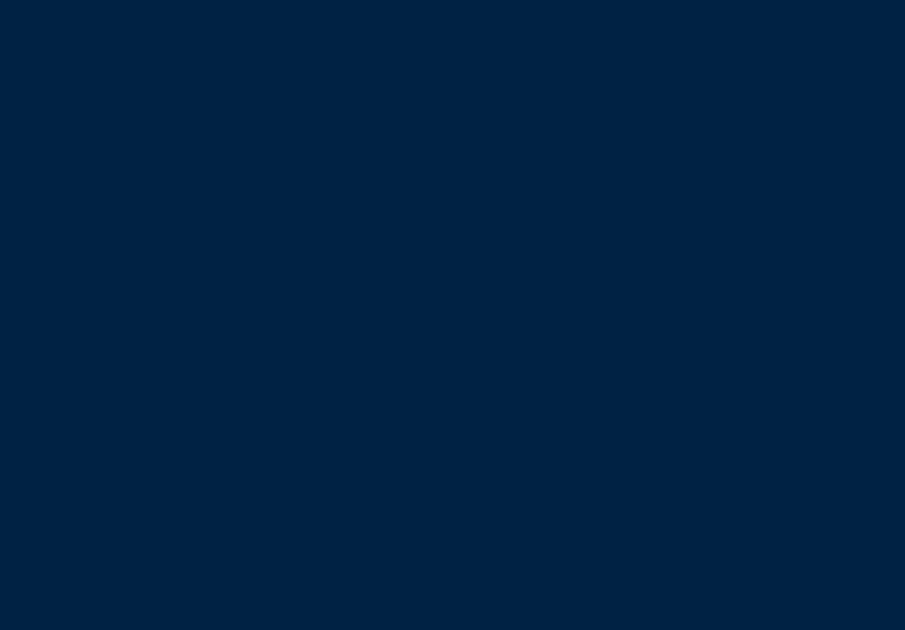
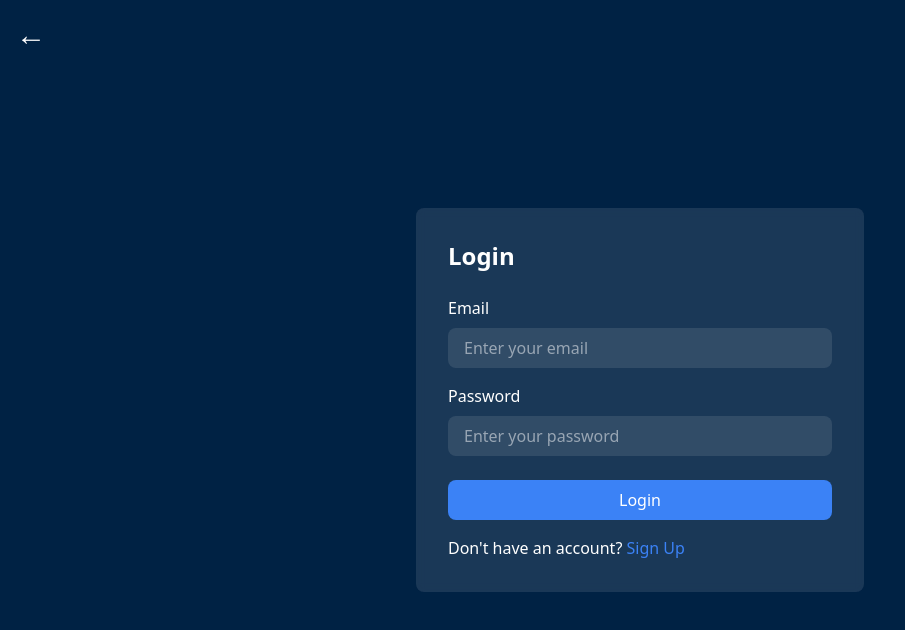
Before and after one commit to pratyush6653/Streamify, a React (Vite) app in the folder Frontend/Streamify_Frontend/: page /signin in a window 1280 px wide. Before the commit this address had no page. Shown: the top 630 px of the page, without its empty margins (0-905 px from the left). Built offline with nearby package versions, Linux system fonts and the light colour scheme.

Commit message:
login and logout page added

```diff
--- a/Frontend/Streamify_Frontend/src/App.jsx
+++ b/Frontend/Streamify_Frontend/src/App.jsx
@@ -1,7 +1,9 @@
 import { BrowserRouter as Router, Routes, Route } from 'react-router-dom';
 import Layout from './components/Layout'; // Import the Layout component
 import VideoUpload from './components/VideoUpload';
-import PlayVideo from './components/PlayVideoComponent'; // Correct the file name casing//
+import PlayVideo from './components/PlayVideoComponent'; // Correct the file name casing
+import Signin from './components/Signin'; // Import the Signin component
+import Signup from './components/Signup'; // Import the Signup component
 import { motion } from 'framer-motion'; // Import motion from framer-motion
 import { useEffect, useState } from 'react'; // Import useEffect and useState for typing effect
 
@@ -121,7 +123,21 @@ function App() {
                   animate={{ opacity: 1 }}
                   transition={{ delay: 1.7, duration: 3 }}
                 >
-                  {/* Additional Content */}
+                  {/* Navigation Links */}
+                  <div className="flex justify-center space-x-4">
+                    <a
+                      href="/signin"
+                      className="px-4 py-2 bg-blue-500 text-white rounded-lg hover:bg-blue-600"
+                    >
+                      Sign In
+                    </a>
+                    <a
+                      href="/signup"
+                      className="px-4 py-2 bg-green-500 text-white rounded-lg hover:bg-green-600"
+                    >
+                      Sign Up
+                    </a>
+                  </div>
                 </motion.div>
               </div>
             </Layout>
@@ -130,6 +146,8 @@ function App() {
 
         <Route path="/play-video" element={<Layout><PlayVideo /></Layout>} /> {/* PlayVideo Page */}
         <Route path="/upload" element={<Layout><VideoUpload /></Layout>} /> {/* Upload Page */}
+        <Route path="/signin" element={<Signin />} /> {/* Sign In Page */}
+        <Route path="/signup" element={<Signup />} /> {/* Sign Up Page */}
       </Routes>
     </Router>
   );
--- a/Frontend/Streamify_Frontend/src/components/Navbar.jsx
+++ b/Frontend/Streamify_Frontend/src/components/Navbar.jsx
@@ -73,6 +73,21 @@ function Navbar() {
           >
             Upload
           </Link>
+          {/* Add Sign In and Sign Up links if needed */}
+          <Link
+            to="/signin"
+            className="text-white hover:text-blue-500 block md:inline-block mt-2 md:mt-0 px-3 py-1 rounded-lg hover:bg-[#003366] transition-all duration-300"
+            onClick={() => handleLinkClick('/signin')}
+          >
+            Sign In
+          </Link>
+          <Link
+            to="/signup"
+            className="text-white hover:text-blue-500 block md:inline-block mt-2 md:mt-0 px-3 py-1 rounded-lg hover:bg-[#003366] transition-all duration-300"
+            onClick={() => handleLinkClick('/signup')}
+          >
+            Sign Up
+          </Link>
         </div>
       </div>
     </nav>
--- /dev/null
+++ b/Frontend/Streamify_Frontend/src/components/Signin.jsx
@@ -0,0 +1,108 @@
+import React, { useState } from 'react';
+import { Link, useNavigate } from 'react-router-dom';
+
+function Login() {
+  const [email, setEmail] = useState('');
+  const [password, setPassword] = useState('');
+  const [error, setError] = useState('');
+  const navigate = useNavigate();
+
+  const handleSubmit = async (e) => {
+    e.preventDefault();
+
+    // Basic validation
+    if (!email || !password) {
+      setError('Please fill in all fields.');
+      return;
+    }
+
+    // Simulate login API call
+    try {
+      const response = await fetch('http://localhost:9000/api/v1/auth/login', {
+        method: 'POST',
+        headers: {
+          'Content-Type': 'application/json',
+        },
+        body: JSON.stringify({ email, password }),
+      });
+
+      if (!response.ok) {
+        throw new Error('Invalid email or password.');
+      }
+
+      const data = await response.json();
+      console.log('Login successful:', data);
+      navigate('/');
+    } catch (error) {
+      setError(error.message);
+    }
+  };
+
+  // Handle back navigation to the home page
+  const handleBackClick = () => {
+    navigate('/'); // Navigate to home
+  };
+
+  return (
+    <div className="relative flex items-center justify-center min-h-screen bg-[#002244]">
+      {/* Left Arrow Icon */}
+      <button
+        onClick={handleBackClick}
+        className="absolute left-4 top-4 text-white text-3xl hover:text-gray-400 focus:outline-none"
+      >
+        ←
+      </button>
+
+      <div className="bg-white/10 p-8 rounded-lg backdrop-blur-sm w-full max-w-md">
+        <h2 className="text-2xl font-bold text-white mb-6">Login</h2>
+        {error && <p className="text-red-500 mb-4">{error}</p>}
+        <form onSubmit={handleSubmit}>
+          <div className="mb-4">
+            <label htmlFor="email" className="block text-white mb-2">
+              Email
+            </label>
+            <input
+              type="email"
+              id="email"
+              value={email}
+              onChange={(e) => setEmail(e.target.value)}
+              className="w-full px-4 py-2 rounded-lg bg-white/10 text-white placeholder-white/50 focus:outline-none focus:ring-2 focus:ring-blue-500"
+              placeholder="Enter your email"
+              required
+            />
+          </div>
+          <div className="mb-6">
+            <label htmlFor="password" className="block text-white mb-2">
+              Password
+            </label>
+            <input
+              type="password"
+              id="password"
+              value={password}
+              onChange={(e) => setPassword(e.target.value)}
+              className="w-full px-4 py-2 rounded-lg bg-white/10 text-white placeholder-white/50 focus:outline-none focus:ring-2 focus:ring-blue-500"
+              placeholder="Enter your password"
+              required
+            />
+          </div>
+          <button
+            type="submit"
+            className="w-full px-4 py-2 bg-blue-500 text-white rounded-lg hover:bg-blue-600 focus:outline-none focus:ring-2 focus:ring-blue-500"
+          >
+            Login
+          </button>
+        </form>
+
+        {/* Sign Up link */}
+        <p className="text-white mt-4">
+          Don't have an account?{' '}
+          <Link to="/signup" className="text-blue-500 hover:underline">
+            Sign Up
+          </Link>
+        </p>
+      </div>
+    </div>
+  );
+}
+
+export default Login;
--- /dev/null
+++ b/Frontend/Streamify_Frontend/src/components/Signup.jsx
@@ -0,0 +1,95 @@
+import React, { useState } from 'react';
+import { Link, useNavigate } from 'react-router-dom';
+
+function SignUp() {
+  const [email, setEmail] = useState('');
+  const [password, setPassword] = useState('');
+  const [error, setError] = useState('');
+  const navigate = useNavigate();
+
+  const handleSubmit = async (e) => {
+    e.preventDefault();
+
+    // Basic validation
+    if (!email || !password) {
+      setError('Please fill in all fields.');
+      return;
+    }
+
+    // Simulate signup API call
+    try {
+      const response = await fetch('http://localhost:9000/api/v1/auth/signup', {
+        method: 'POST',
+        headers: {
+          'Content-Type': 'application/json',
+        },
+        body: JSON.stringify({ email, password }),
+      });
+
+      if (!response.ok) {
+        throw new Error('Signup failed. Please try again.');
+      }
+
+      const data = await response.json();
+      console.log('Signup successful:', data);
+
+      // Redirect to the login page
+      navigate('/login');
+    } catch (error) {
+      setError(error.message);
+    }
+  };
+
+  return (
+    <div className="flex items-center justify-center min-h-screen bg-[#002244]">
+      <div className="bg-white/10 p-8 rounded-lg backdrop-blur-sm w-full max-w-md">
+        <h2 className="text-2xl font-bold text-white mb-6">Sign Up</h2>
+        {error && <p className="text-red-500 mb-4">{error}</p>}
+        <form onSubmit={handleSubmit}>
+          <div className="mb-4">
+            <label htmlFor="email" className="block text-white mb-2">
+              Email
+            </label>
+            <input
+              type="email"
+              id="email"
+              value={email}
+              onChange={(e) => setEmail(e.target.value)}
+              className="w-full px-4 py-2 rounded-lg bg-white/10 text-white placeholder-white/50 focus:outline-none focus:ring-2 focus:ring-blue-500"
+              placeholder="Enter your email"
+              required
+            />
+          </div>
+          <div className="mb-6">
+            <label htmlFor="password" className="block text-white mb-2">
+              Password
+            </label>
+            <input
+              type="password"
+              id="password"
+              value={password}
+              onChange={(e) => setPassword(e.target.value)}
+              className="w-full px-4 py-2 rounded-lg bg-white/10 text-white placeholder-white/50 focus:outline-none focus:ring-2 focus:ring-blue-500"
+              placeholder="Enter your password"
+              required
+            />
+          </div>
+          <button
+            type="submit"
+            className="w-full px-4 py-2 bg-blue-500 text-white rounded-lg hover:bg-blue-600 focus:outline-none focus:ring-2 focus:ring-blue-500"
+          >
+            Sign Up
+          </button>
+        </form>
+        <p className="text-white mt-4">
+          Already have an account?{' '}
+          <Link to="/login" className="text-blue-500 hover:underline">
+            Login
+          </Link>
+        </p>
+      </div>
+    </div>
+  );
+}
+
+export default SignUp;
```
